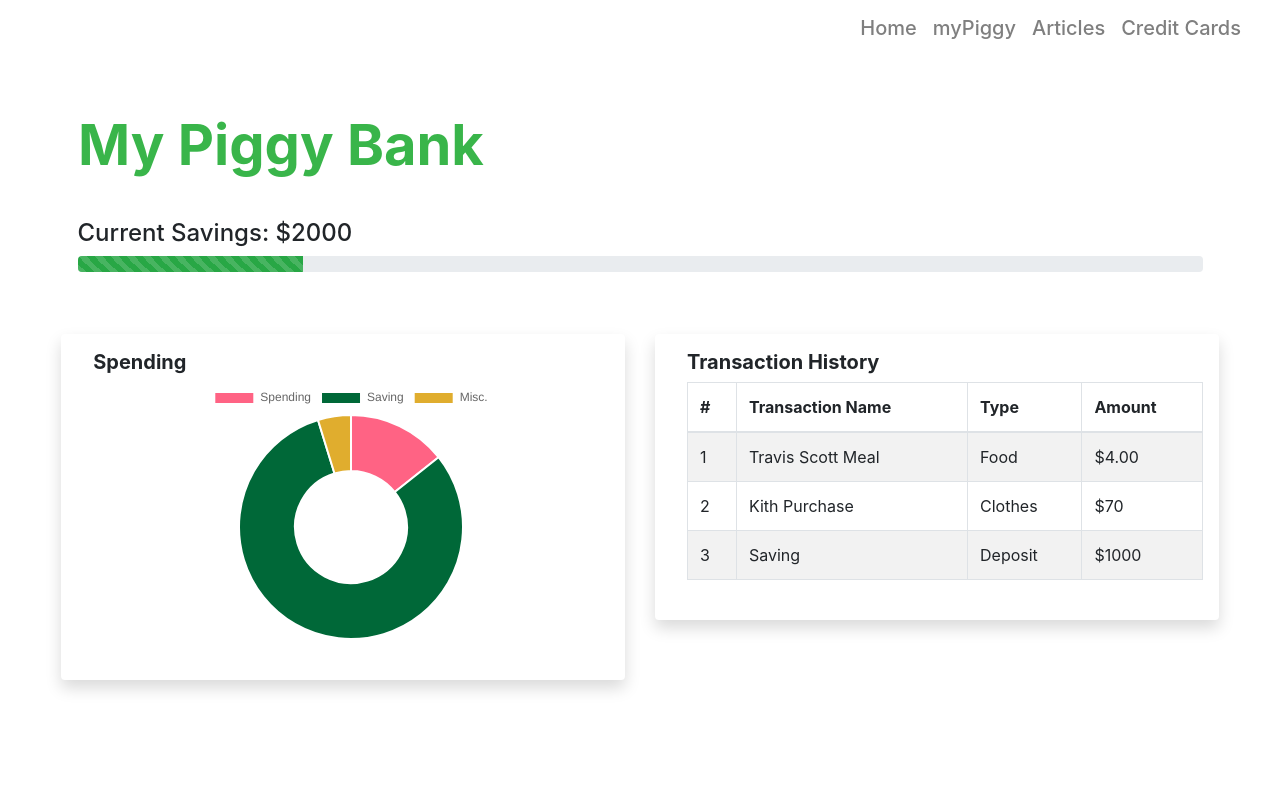
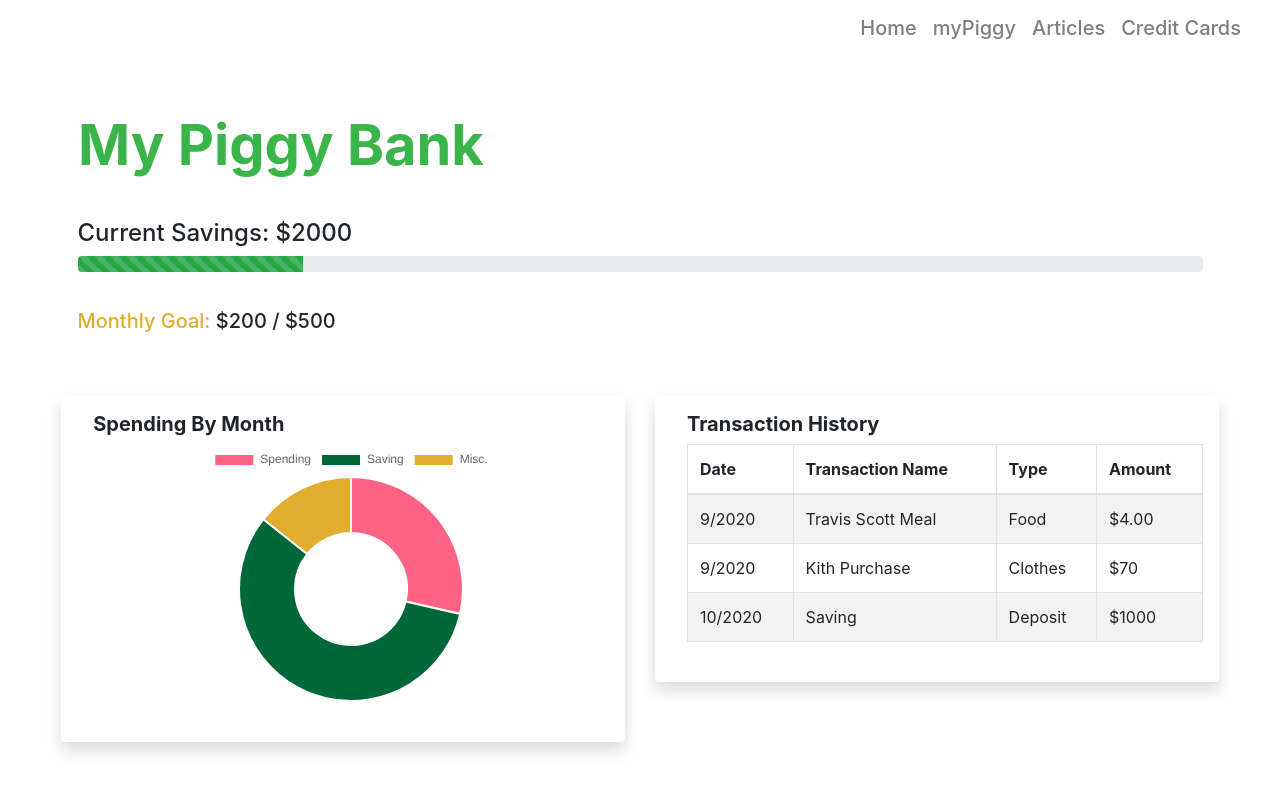
Before and after one commit to woodsond/MyPlan-JPMorgan-Chase-Hackathon-, a React (Create React App) app in the folder ui/: page /piggyBank in a window 1280 px wide. Shown: the top 792 px of the page. Built offline with nearby package versions, Linux system fonts and the light colour scheme.

Commit message:
Fix resizing table issue

```diff
--- a/ui/src/components/DashboardCard.js
+++ b/ui/src/components/DashboardCard.js
@@ -11,7 +11,7 @@ class DashboardCard extends React.Component{
                 'Misc.'
             ],
             datasets: [{
-                data: [300, 1700, 100],
+                data: [100, 200, 50],
                 backgroundColor: [
                 '#FF6384',
                 '#006838',
@@ -28,7 +28,7 @@ class DashboardCard extends React.Component{
             <div className="column shadow p-3 mb-5 bg-white rounded">
                 <div className="mb-4 ml-3">
                     <h5 className="display-6 dc"><b>{this.props.title}</b></h5>
-                    {this.props.title === "Spending" ?
+                    {this.props.title === "Spending By Month" ?
                         <Doughnut data={data} />
                     : <Table />
                     }
--- a/ui/src/components/PiggyTable.js
+++ b/ui/src/components/PiggyTable.js
@@ -7,7 +7,7 @@ class PiggyTable extends React.Component{
             <Table striped bordered hover>
                 <thead>
                     <tr>
-                    <th>#</th>
+                    <th>Date</th>
                     <th>Transaction Name</th>
                     <th>Type</th>
                     <th>Amount</th>
@@ -15,19 +15,19 @@ class PiggyTable extends React.Component{
                 </thead>
                 <tbody>
                     <tr>
-                        <td>1</td>
+                        <td>9/2020</td>
                         <td>Travis Scott Meal</td>
                         <td>Food</td>
                         <td>$4.00</td>
                     </tr>
                     <tr>
-                        <td>2</td>
+                        <td>9/2020</td>
                         <td>Kith Purchase</td>
                         <td>Clothes</td>
                         <td>$70</td>
                     </tr>
                     <tr>
-                        <td>3</td>
+                        <td>10/2020</td>
                         <td>Saving</td>
                         <td>Deposit</td>
                         <td>$1000</td>
--- a/ui/src/pages/Piggy.js
+++ b/ui/src/pages/Piggy.js
@@ -14,8 +14,10 @@ class Piggy extends React.Component{
         this.state = {
             targetAmount: 10000,
             currentAmount: 2000,
+            currentMonth: 200,
+            monthGoal: 500,
             cardSpending: {
-                title: "Spending"
+                title: "Spending By Month"
             },
             cardHistory: {
                 title: "Transaction History"
@@ -33,12 +35,15 @@ class Piggy extends React.Component{
                 <div style={{maxWidth: '90%', marginLeft: '5%'}}>
                     <ProgressBar striped variant="success" now={(this.state.currentAmount / this.state.targetAmount) * 100} />
                 </div>
+                <div style={{marginLeft: '5%', marginTop: '3%'}}>
+                    <h5><span style={{color: "#E0AD2E"}}>Monthly Goal: </span> ${this.state.currentMonth} / ${this.state.monthGoal}</h5>
+                </div>
                 <Container fluid={true} style={{marginTop: '5%', maxWidth: '95%'}}>
                     <Row>
-                        <Column>
+                        <Column lg>
                             <Cards title={this.state.cardSpending.title} />
                         </Column>
-                        <Column>
+                        <Column lg>
                             <Cards title={this.state.cardHistory.title} />
                         </Column>
                     </Row>
```
